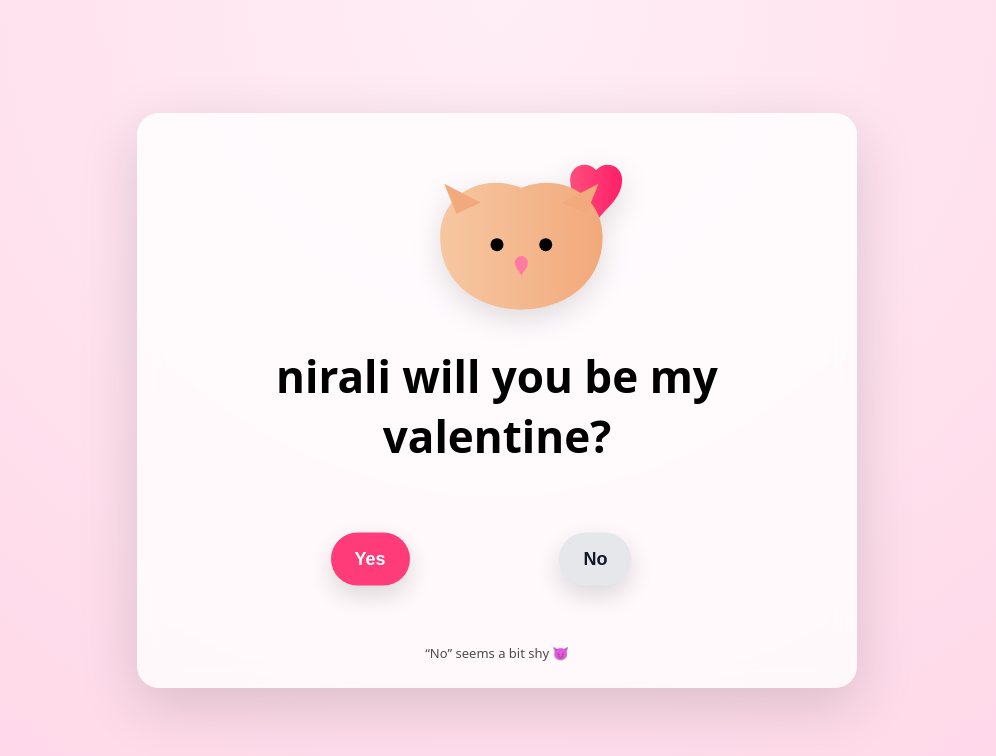
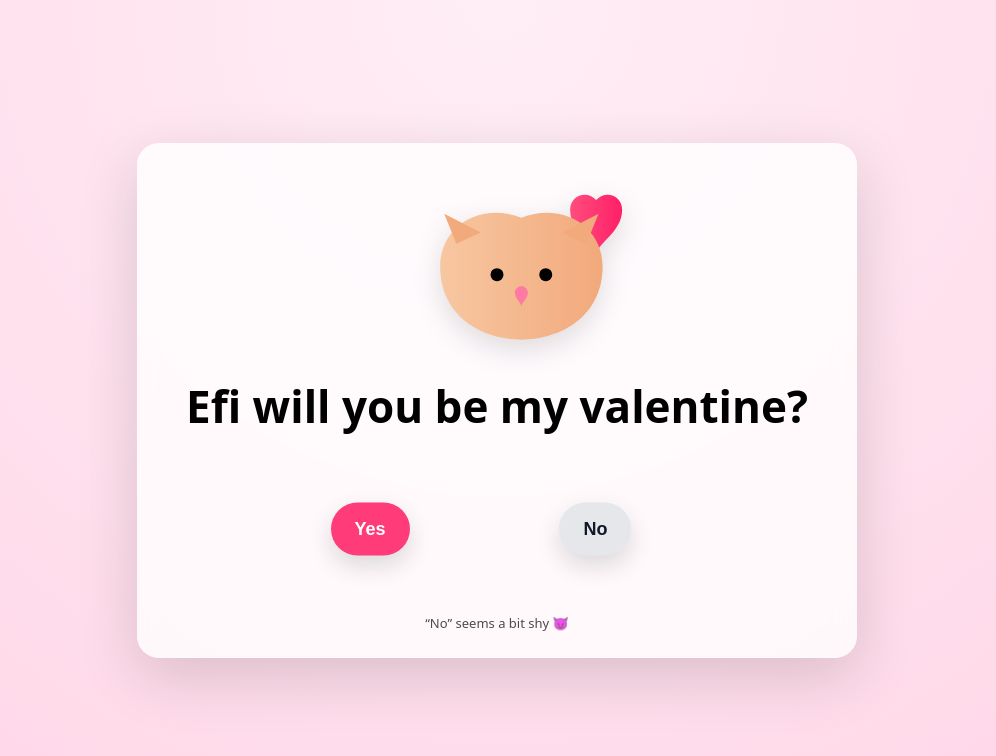
Before and after one commit to Johnysthimios/test, a plain HTML site: page index (1).html in a window 1280 px wide. Shown: the whole page, without its empty margins (143-1139 px from the left). Drawn offline with nearby package versions, Linux system fonts and the light colour scheme.

Commit message:
Update index (1).html

```diff
--- a/index (1).html
+++ b/index (1).html
@@ -171,7 +171,7 @@
             fill="#ff7aa2"/>
     </svg>
 
-    <h1>nirali will you be my valentine?</h1>
+    <h1>Efi will you be my valentine?</h1>
 
     <section class="button-zone" id="zone">
       <button id="yesBtn">Yes</button>
```
